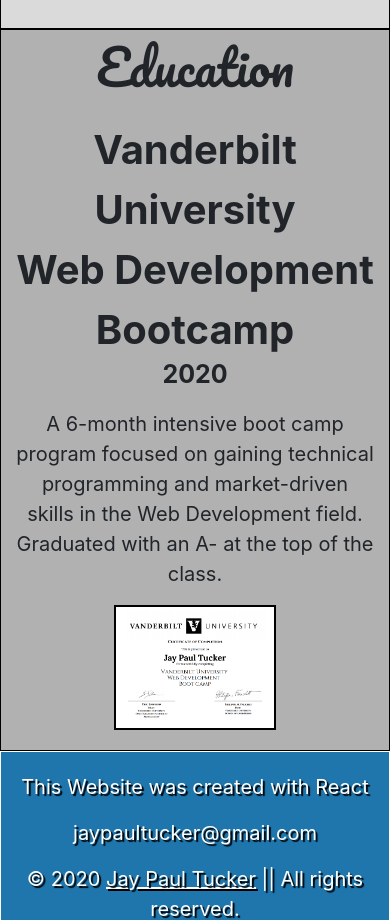
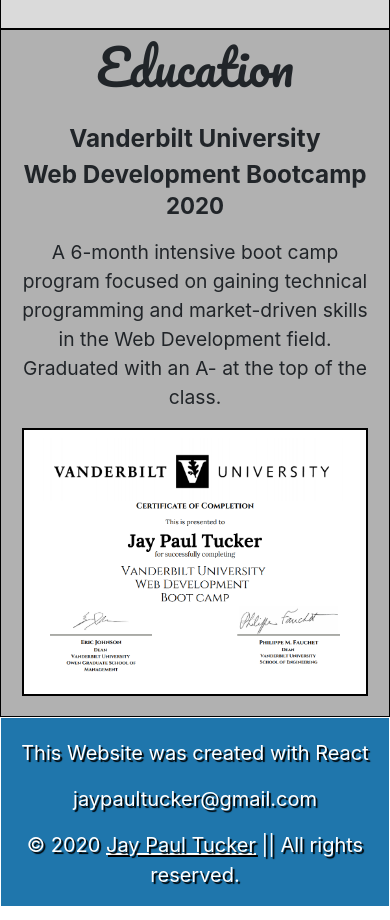
Before and after one commit to JayPTucker/React-Portfolio, a React (Create React App) app: page / in a window 390 px wide. Shown: the part 5280-6200 px from the top of the page. Built offline with nearby package versions, Linux system fonts and the light colour scheme.

Commit message:
Updated Home.css
More responsive design adjustments

```diff
--- a/src/components/style/Home.css
+++ b/src/components/style/Home.css
@@ -292,22 +292,22 @@
 }
 
 .edu-title {
-    font-size: 40px;
+    font-size: calc(15px + 1.1vmax);
     font-weight: bolder;
 }
 
 .edu-date {
-    font-size: 25px;
+    font-size: calc(13px + 1.1vmax);
     font-weight: bold;
     margin-top: -20px;
 }
 
 .edu-bio {
-    font-size: 20px;
+    font-size: calc(10px + 1.1vmax);
 }
 
 .edu-img {
-    width: 45%;
+    width: calc(330px + 2vmax);
     height: auto;
     border: 2px solid black;
     transition: all 0.2s ease-in-out;
```
